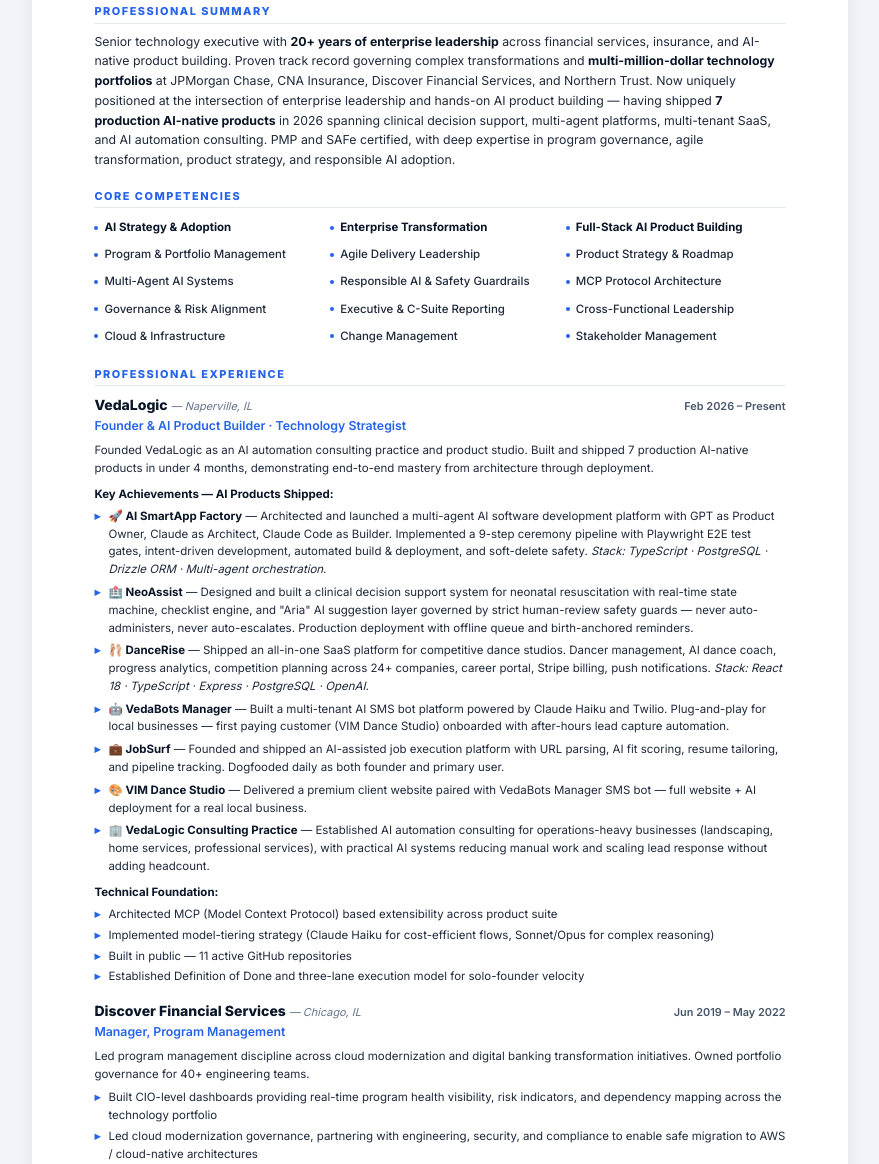
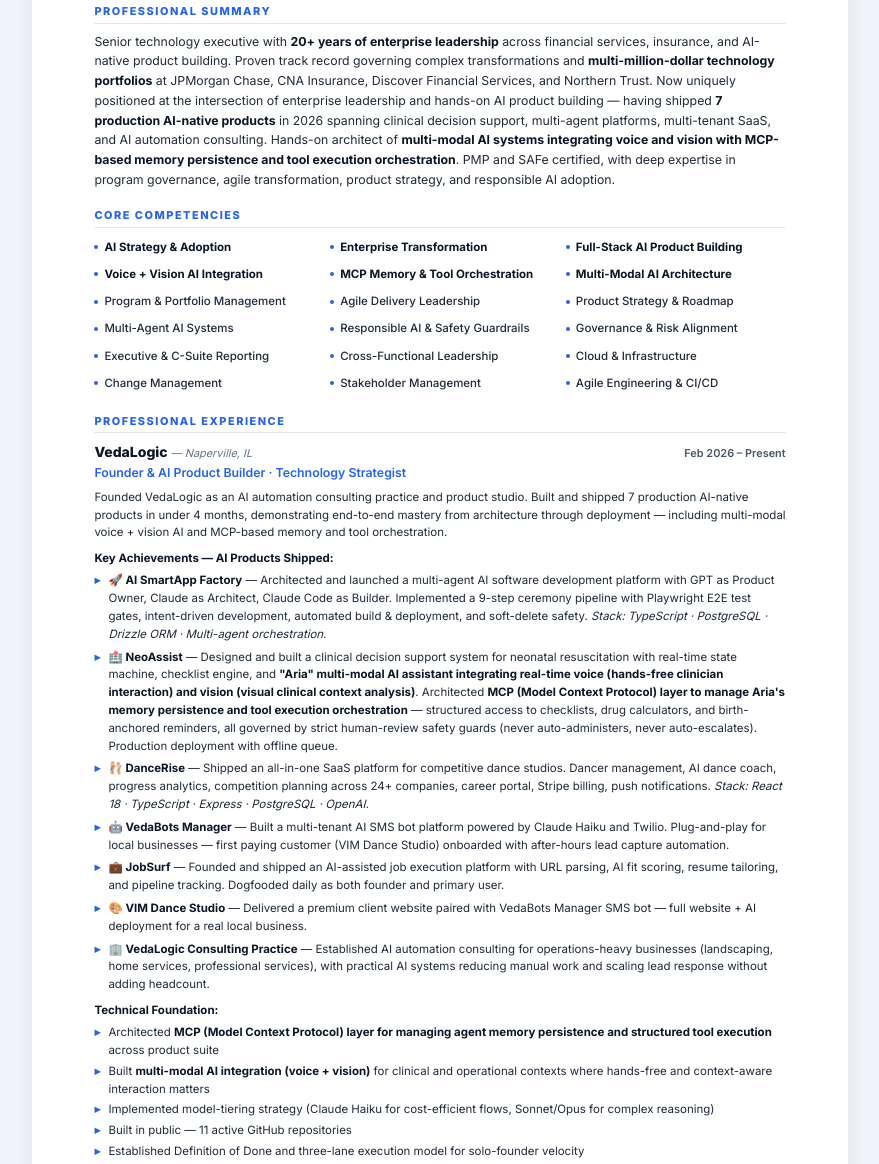
Before and after one commit to pandeydumka/pankajpandey-ai, a website: page public/resume.html in a window 1280 px wide. Shown: the part 278-1442 px from the top of the page, without its empty margins (200-1079 px from the left). Drawn offline with Linux system fonts and the light colour scheme.

Commit message:
feat(resume): highlight voice + vision + MCP memory/tool orchestration skills
Aria (NeoAssist) showcases real cutting-edge AI architecture - elevate it on the resume:

1. Professional Summary: added sentence on multi-modal AI + MCP architecture skills
2. Core Competencies: added 3 new featured items + 1 supporting item for balanced 6x3 grid:
   - Voice + Vision AI Integration (featured)
   - MCP Memory & Tool Orchestration (featured)
   - Multi-Modal AI Architecture (featured)
   - Agile Engineering & CI/CD (balanced row)
3. VedaLogic intro: mentions multi-modal voice+vision and MCP memory/tool orchestration
4. NeoAssist bullet (where the story lives): full rewrite to showcase Aria as multi-modal voice + vision AI with MCP for memory persistence and structured tool execution - while preserving safety guards narrative
5. Technical Foundation: explicit MCP layer + multi-modal integration bullets
6. Technical Expertise AI row: Voice AI · Vision AI · MCP Protocol (memory persistence + tool execution) now bolded and prominent

```diff
--- a/public/resume.html
+++ b/public/resume.html
@@ -4,7 +4,7 @@
 <meta charset="UTF-8"/>
 <meta name="viewport" content="width=device-width, initial-scale=1.0"/>
 <title>Pankaj Pandey — Resume | AI Strategy Leader & Technology Executive</title>
-<meta name="description" content="Pankaj Pandey — Senior technology executive with 20+ years of enterprise leadership at JPMorgan, Discover, Northern Trust, and CNA. 7 production AI products shipped in 2026."/>
+<meta name="description" content="Pankaj Pandey — Senior technology executive with 20+ years of enterprise leadership at JPMorgan, Discover, Northern Trust, and CNA. Multi-modal AI (voice + vision) + MCP memory & tool orchestration. 7 production AI products shipped in 2026."/>
 <link rel="preconnect" href="https://fonts.googleapis.com"/>
 <link rel="preconnect" href="https://fonts.gstatic.com" crossorigin/>
 <link href="https://fonts.googleapis.com/css2?family=Inter:wght@300;400;500;600;700;800;900&display=swap" rel="stylesheet"/>
@@ -54,6 +54,7 @@ html,body{font-family:'Inter',-apple-system,BlinkMacSystemFont,sans-serif;font-s
 .tech-grid{display:grid;gap:6px}
 .tech-row{font-size:.82rem;line-height:1.55}
 .tech-label{font-weight:700;color:var(--navy);display:inline-block;min-width:130px}
+.tech-row strong{color:var(--navy);font-weight:700}
 .certs{display:flex;flex-wrap:wrap;gap:6px 14px;font-size:.82rem}
 .cert{display:inline-flex;align-items:center;gap:5px;color:#1E293B}
 .cert strong{color:var(--navy);font-weight:700}
@@ -125,7 +126,7 @@ html,body{font-family:'Inter',-apple-system,BlinkMacSystemFont,sans-serif;font-s
   </header>
   <section class="section">
     <h2 class="section-title">Professional Summary</h2>
-    <p class="summary">Senior technology executive with <strong>20+ years of enterprise leadership</strong> across financial services, insurance, and AI-native product building. Proven track record governing complex transformations and <strong>multi-million-dollar technology portfolios</strong> at JPMorgan Chase, CNA Insurance, Discover Financial Services, and Northern Trust. Now uniquely positioned at the intersection of enterprise leadership and hands-on AI product building — having shipped <strong>7 production AI-native products</strong> in 2026 spanning clinical decision support, multi-agent platforms, multi-tenant SaaS, and AI automation consulting. PMP and SAFe certified, with deep expertise in program governance, agile transformation, product strategy, and responsible AI adoption.</p>
+    <p class="summary">Senior technology executive with <strong>20+ years of enterprise leadership</strong> across financial services, insurance, and AI-native product building. Proven track record governing complex transformations and <strong>multi-million-dollar technology portfolios</strong> at JPMorgan Chase, CNA Insurance, Discover Financial Services, and Northern Trust. Now uniquely positioned at the intersection of enterprise leadership and hands-on AI product building — having shipped <strong>7 production AI-native products</strong> in 2026 spanning clinical decision support, multi-agent platforms, multi-tenant SaaS, and AI automation consulting. Hands-on architect of <strong>multi-modal AI systems integrating voice and vision with MCP-based memory persistence and tool execution orchestration</strong>. PMP and SAFe certified, with deep expertise in program governance, agile transformation, product strategy, and responsible AI adoption.</p>
   </section>
   <section class="section">
     <h2 class="section-title">Core Competencies</h2>
@@ -133,18 +134,21 @@ html,body{font-family:'Inter',-apple-system,BlinkMacSystemFont,sans-serif;font-s
       <div class="competency featured">AI Strategy &amp; Adoption</div>
       <div class="competency featured">Enterprise Transformation</div>
       <div class="competency featured">Full-Stack AI Product Building</div>
+      <div class="competency featured">Voice + Vision AI Integration</div>
+      <div class="competency featured">MCP Memory &amp; Tool Orchestration</div>
+      <div class="competency featured">Multi-Modal AI Architecture</div>
       <div class="competency">Program &amp; Portfolio Management</div>
       <div class="competency">Agile Delivery Leadership</div>
       <div class="competency">Product Strategy &amp; Roadmap</div>
       <div class="competency">Multi-Agent AI Systems</div>
       <div class="competency">Responsible AI &amp; Safety Guardrails</div>
-      <div class="competency">MCP Protocol Architecture</div>
       <div class="competency">Governance &amp; Risk Alignment</div>
       <div class="competency">Executive &amp; C-Suite Reporting</div>
       <div class="competency">Cross-Functional Leadership</div>
       <div class="competency">Cloud &amp; Infrastructure</div>
       <div class="competency">Change Management</div>
       <div class="competency">Stakeholder Management</div>
+      <div class="competency">Agile Engineering &amp; CI/CD</div>
     </div>
   </section>
   <section class="section">
@@ -152,11 +156,11 @@ html,body{font-family:'Inter',-apple-system,BlinkMacSystemFont,sans-serif;font-s
     <div class="job">
       <div class="job-header"><div class="job-company">VedaLogic <span class="job-location">— Naperville, IL</span></div><div class="job-date">Feb 2026 – Present</div></div>
       <div class="job-title">Founder &amp; AI Product Builder · Technology Strategist</div>
-      <p class="job-intro">Founded VedaLogic as an AI automation consulting practice and product studio. Built and shipped 7 production AI-native products in under 4 months, demonstrating end-to-end mastery from architecture through deployment.</p>
+      <p class="job-intro">Founded VedaLogic as an AI automation consulting practice and product studio. Built and shipped 7 production AI-native products in under 4 months, demonstrating end-to-end mastery from architecture through deployment — including multi-modal voice + vision AI and MCP-based memory and tool orchestration.</p>
       <div class="products-intro">Key Achievements — AI Products Shipped:</div>
       <ul class="bullets">
         <li class="product-bullet"><strong>🚀 AI SmartApp Factory</strong> — Architected and launched a multi-agent AI software development platform with GPT as Product Owner, Claude as Architect, Claude Code as Builder. Implemented a 9-step ceremony pipeline with Playwright E2E test gates, intent-driven development, automated build &amp; deployment, and soft-delete safety. <em>Stack: TypeScript · PostgreSQL · Drizzle ORM · Multi-agent orchestration.</em></li>
-        <li class="product-bullet"><strong>🏥 NeoAssist</strong> — Designed and built a clinical decision support system for neonatal resuscitation with real-time state machine, checklist engine, and "Aria" AI suggestion layer governed by strict human-review safety guards — never auto-administers, never auto-escalates. Production deployment with offline queue and birth-anchored reminders.</li>
+        <li class="product-bullet"><strong>🏥 NeoAssist</strong> — Designed and built a clinical decision support system for neonatal resuscitation with real-time state machine, checklist engine, and <strong>"Aria" multi-modal AI assistant integrating real-time voice (hands-free clinician interaction) and vision (visual clinical context analysis)</strong>. Architected <strong>MCP (Model Context Protocol) layer to manage Aria's memory persistence and tool execution orchestration</strong> — structured access to checklists, drug calculators, and birth-anchored reminders, all governed by strict human-review safety guards (never auto-administers, never auto-escalates). Production deployment with offline queue.</li>
         <li class="product-bullet"><strong>🩰 DanceRise</strong> — Shipped an all-in-one SaaS platform for competitive dance studios. Dancer management, AI dance coach, progress analytics, competition planning across 24+ companies, career portal, Stripe billing, push notifications. <em>Stack: React 18 · TypeScript · Express · PostgreSQL · OpenAI.</em></li>
         <li class="product-bullet"><strong>🤖 VedaBots Manager</strong> — Built a multi-tenant AI SMS bot platform powered by Claude Haiku and Twilio. Plug-and-play for local businesses — first paying customer (VIM Dance Studio) onboarded with after-hours lead capture automation.</li>
         <li class="product-bullet"><strong>💼 JobSurf</strong> — Founded and shipped an AI-assisted job execution platform with URL parsing, AI fit scoring, resume tailoring, and pipeline tracking. Dogfooded daily as both founder and primary user.</li>
@@ -165,7 +169,8 @@ html,body{font-family:'Inter',-apple-system,BlinkMacSystemFont,sans-serif;font-s
       </ul>
       <div class="products-intro">Technical Foundation:</div>
       <ul class="bullets">
-        <li>Architected MCP (Model Context Protocol) based extensibility across product suite</li>
+        <li>Architected <strong>MCP (Model Context Protocol) layer for managing agent memory persistence and structured tool execution</strong> across product suite</li>
+        <li>Built <strong>multi-modal AI integration (voice + vision)</strong> for clinical and operational contexts where hands-free and context-aware interaction matters</li>
         <li>Implemented model-tiering strategy (Claude Haiku for cost-efficient flows, Sonnet/Opus for complex reasoning)</li>
         <li>Built in public — 11 active GitHub repositories</li>
         <li>Established Definition of Done and three-lane execution model for solo-founder velocity</li>
@@ -229,7 +234,7 @@ html,body{font-family:'Inter',-apple-system,BlinkMacSystemFont,sans-serif;font-s
   <section class="section">
     <h2 class="section-title">Technical Expertise</h2>
     <div class="tech-grid">
-      <div class="tech-row"><span class="tech-label">AI &amp; Modern Stack:</span> Anthropic Claude (Opus / Sonnet / Haiku) · OpenAI GPT-4 · MCP Protocol · Multi-Agent Orchestration · LangChain · Prompt Engineering · Responsible AI Frameworks</div>
+      <div class="tech-row"><span class="tech-label">AI &amp; Modern Stack:</span> Anthropic Claude (Opus / Sonnet / Haiku) · OpenAI GPT-4 · <strong>Voice AI · Vision AI · MCP Protocol (memory persistence + tool execution)</strong> · Multi-Agent Orchestration · LangChain · Prompt Engineering · Responsible AI Frameworks</div>
       <div class="tech-row"><span class="tech-label">Development:</span> React · TypeScript · Node.js · Express · Vite · Tailwind · Drizzle ORM</div>
       <div class="tech-row"><span class="tech-label">Data &amp; Infrastructure:</span> PostgreSQL · Neon · Cloudflare R2 · Railway · Replit · GitHub Actions · REST APIs</div>
       <div class="tech-row"><span class="tech-label">Delivery &amp; Methodology:</span> PMP · SAFe · Certified Scrum Master (CSM) · Advanced Certified Scrum Master (A-CSM) · Kanban · Lean</div>
```
